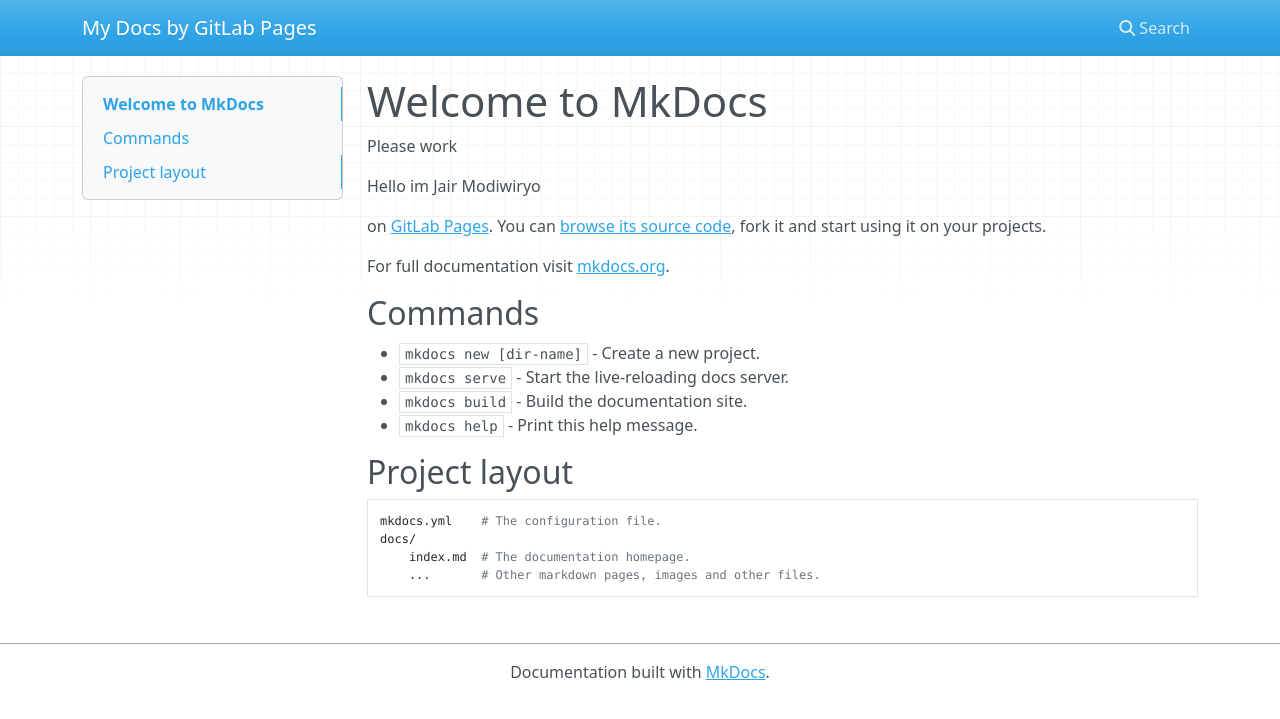
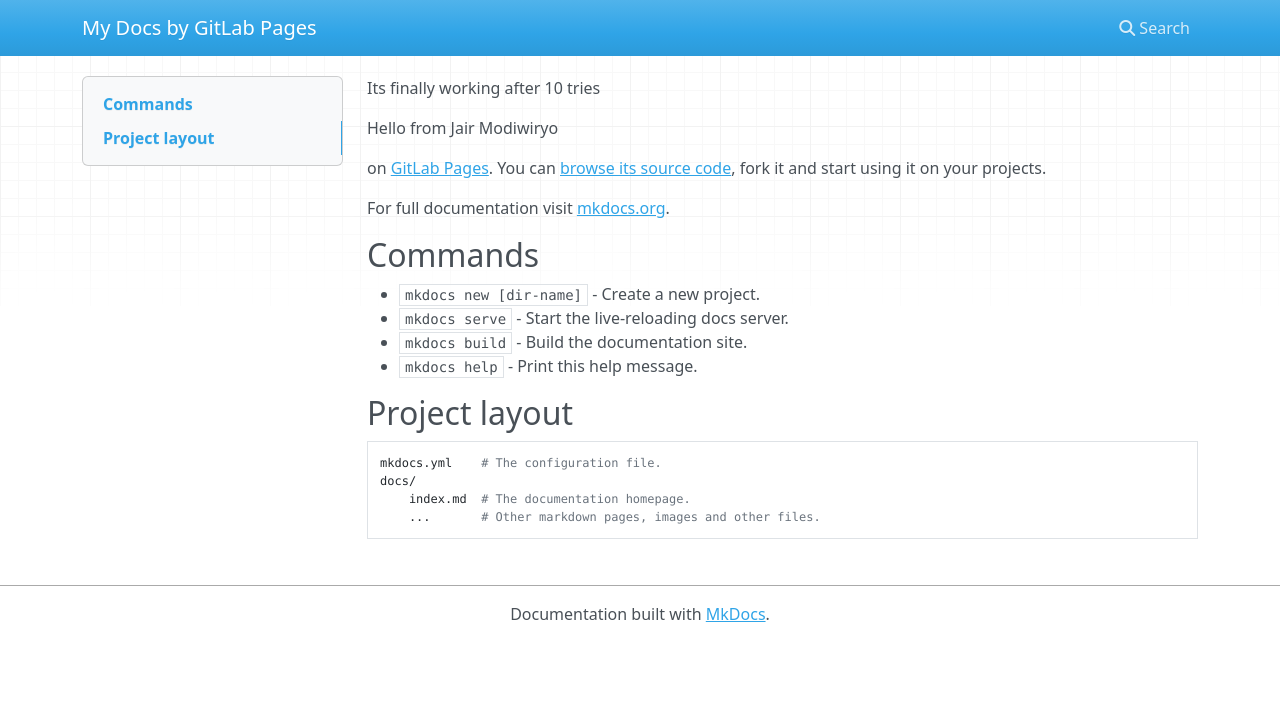
Before and after one commit to JairModi/Bootcamp2023, an MkDocs documentation site: the page built from docs/index.md, in a window 1280 px wide. Shown: the top 719 px of the page. Built offline with MkDocs 1.6.1, drawn with Linux system fonts in a browser that asks for light colours; nearby versions of some CDN libraries.

Commit message:
Update index.md

```diff
--- a/docs/index.md
+++ b/docs/index.md
@@ -1,7 +1,6 @@
-# Welcome to MkDocs
-Please work
+Its finally working after 10 tries
 
-Hello im Jair Modiwiryo
+Hello from Jair Modiwiryo
 
  on [GitLab Pages](https://pages.gitlab.io). You can
 [browse its source code](https://gitlab.com/pages/mkdocs), fork it and start
```
